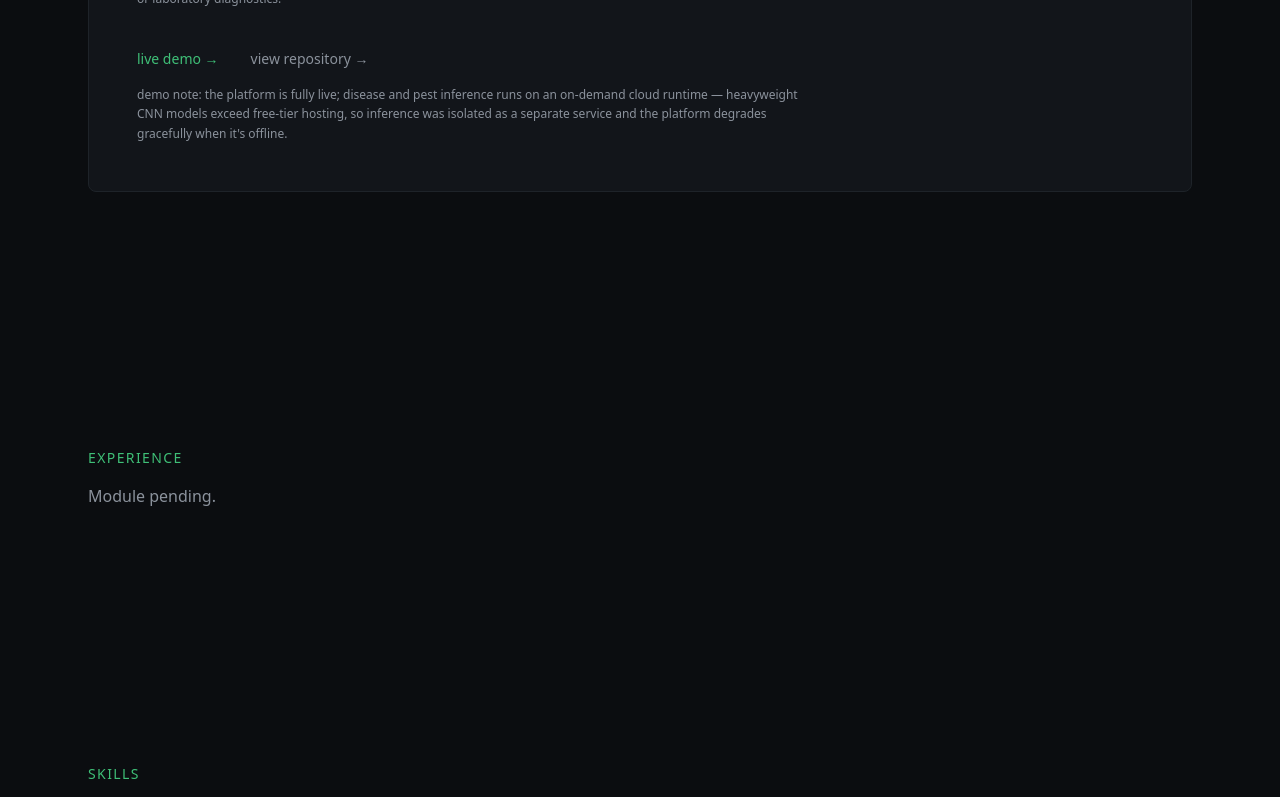
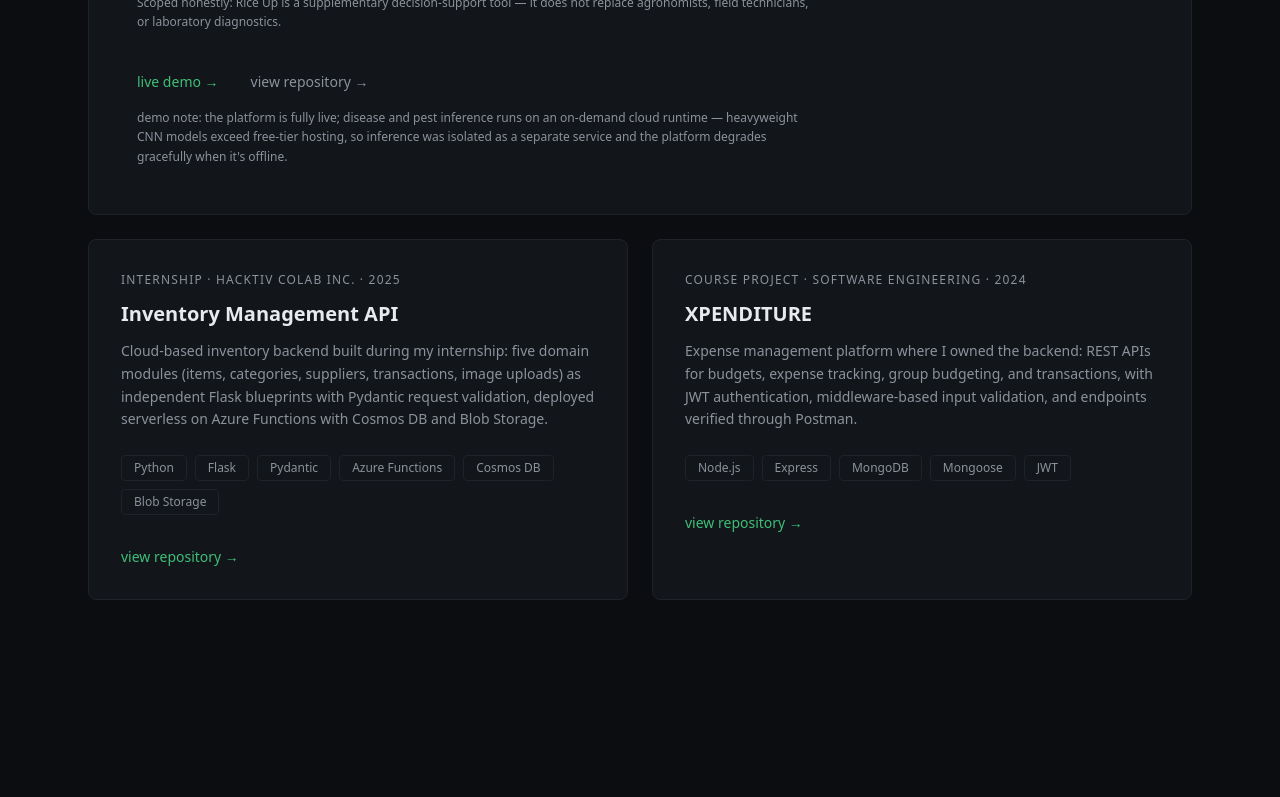
Before and after one commit to rojeanpenano/my-personal-website, a Next.js app: page / in a window 1280 px wide. Shown: the part 3743-4540 px from the top of the page. Built offline with nearby package versions, Linux system fonts and the light colour scheme.

Commit message:
feat: project cards for inventory api and xpenditure; fair-attribution fix in case study

```diff
--- a/src/app/page.tsx
+++ b/src/app/page.tsx
@@ -3,12 +3,42 @@ import Footer from "@/components/Footer";
 import Hero from "@/components/Hero";
 import About from "@/components/About";
 import RiceUpCaseStudy from "@/components/RiceUpCaseStudy";
+import ProjectCard, { type Project } from "@/components/ProjectCard";
 
 const SECTIONS = [
   { id: "experience", title: "Experience" },
   { id: "skills", title: "Skills" },
   { id: "recognition", title: "Recognition" },
   { id: "contact", title: "Contact" },
+] as const;
+
+const PROJECTS: readonly Project[] = [
+  {
+    kicker: "Internship · Hacktiv Colab Inc. · 2025",
+    title: "Inventory Management API",
+    description:
+      "Cloud-based inventory backend built during my internship: five domain modules (items, categories, suppliers, transactions, image uploads) as independent Flask blueprints with Pydantic request validation, deployed serverless on Azure Functions with Cosmos DB and Blob Storage.",
+    stack: ["Python", "Flask", "Pydantic", "Azure Functions", "Cosmos DB", "Blob Storage"],
+    links: [
+      {
+        label: "view repository",
+        href: "https://github.com/rojeanpenano/python-flask-inventory-api",
+      },
+    ],
+  },
+  {
+    kicker: "Course Project · Software Engineering · 2024",
+    title: "XPENDITURE",
+    description:
+      "Expense management platform where I owned the backend: REST APIs for budgets, expense tracking, group budgeting, and transactions, with JWT authentication, middleware-based input validation, and endpoints verified through Postman.",
+    stack: ["Node.js", "Express", "MongoDB", "Mongoose", "JWT"],
+    links: [
+      {
+        label: "view repository",
+        href: "https://github.com/rojeanpenano/xpenditure",
+      },
+    ],
+  },
 ] as const;
 
 export default function Home() {
@@ -32,6 +62,11 @@ export default function Home() {
           <div className="mt-10">
             <RiceUpCaseStudy />
           </div>
+          <div className="mt-6 grid gap-6 md:grid-cols-2">
+            {PROJECTS.map((project) => (
+              <ProjectCard key={project.title} project={project} />
+            ))}
+          </div>
         </section>
         {SECTIONS.map((section) => (
           <section
--- /dev/null
+++ b/src/components/ProjectCard.tsx
@@ -0,0 +1,46 @@
+export type Project = {
+  kicker: string;
+  title: string;
+  description: string;
+  stack: readonly string[];
+  links: readonly { label: string; href: string }[];
+};
+
+export default function ProjectCard({ project }: { project: Project }) {
+  return (
+    <article className="flex flex-col rounded-lg border border-hairline bg-surface p-8">
+      <p className="font-mono text-xs tracking-widest text-ink-muted uppercase">
+        {project.kicker}
+      </p>
+      <h3 className="mt-3 text-xl font-semibold text-ink">{project.title}</h3>
+      <p className="mt-3 text-sm leading-relaxed text-ink-muted">
+        {project.description}
+      </p>
+
+      <ul className="mt-6 flex flex-wrap gap-2">
+        {project.stack.map((tech) => (
+          <li
+            key={tech}
+            className="rounded border border-hairline px-3 py-1 font-mono text-xs text-ink-muted"
+          >
+            {tech}
+          </li>
+        ))}
+      </ul>
+
+      <div className="mt-6 flex flex-wrap items-center gap-6 pt-2">
+        {project.links.map((link) => (
+          <a
+            key={link.href}
+            href={link.href}
+            target="_blank"
+            rel="noopener noreferrer"
+            className="font-mono text-sm text-accent transition-colors hover:text-ink"
+          >
+            {link.label} →
+          </a>
+        ))}
+      </div>
+    </article>
+  );
+}
--- a/src/components/RiceUpCaseStudy.tsx
+++ b/src/components/RiceUpCaseStudy.tsx
@@ -190,9 +190,11 @@ export default function RiceUpCaseStudy() {
         </dl>
         <p className="mt-8 max-w-2xl text-sm leading-relaxed text-ink-muted">
           My role: backend architecture, database design, and cloud
-          implementation; building and integrating the VGG16 disease model
+          implementation; building the VGG16 disease model and integrating it
           into the Flask REST API; and developing the price regression module,
-          AskJuan, and the farming calendar — in a three-person thesis team.
+          AskJuan, and the farming calendar — while my teammates led field
+          research and dataset curation, from farmer interviews to the AskJuan
+          knowledge base.
         </p>
       </div>
 
```
